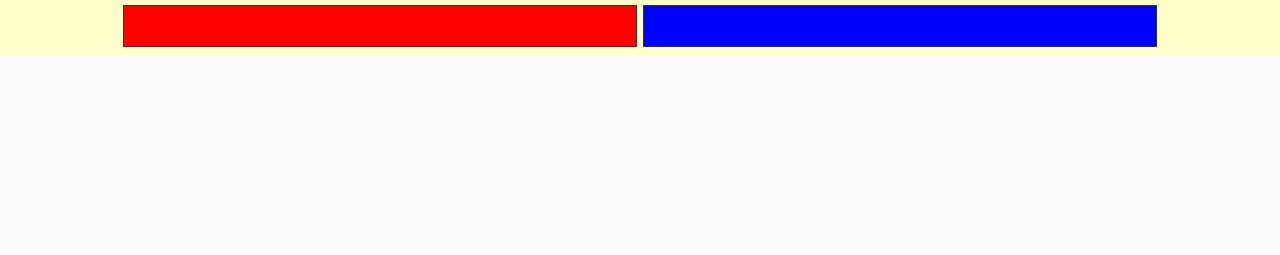
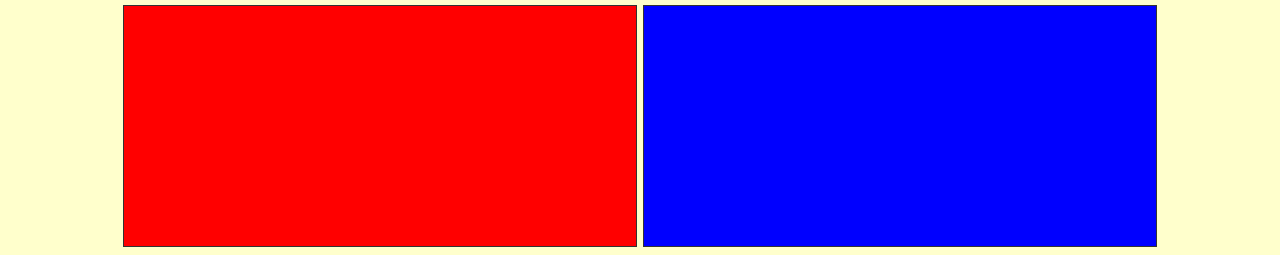
Before and after one commit to taro-s-y/grav, a plain HTML site: page index.html in a window 1280 px wide. Shown: the part 1010-1265 px from the top of the page. Before the commit the page ends 1065 px from the top, so only its background shows below. Drawn offline with nearby package versions, Linux system fonts and the light colour scheme.

Commit message:
Add files via upload

```diff
--- a/index.html
+++ b/index.html
@@ -130,11 +130,11 @@
 
             if( canvas1 && canvas1.getContext ){
                 canvas1.width = canvas1_width = browserWidth * 0.4;
-                canvas1.height = canvas1_height = browserHeight * 0.05;
+                canvas1.height = canvas1_height = browserHeight * 0.3;
             }
             if( canvas2 && canvas2.getContext ){
                 canvas2.width = canvas2_width = browserWidth * 0.4;
-                canvas2.height = canvas2_height = browserHeight * 0.05;
+                canvas2.height = canvas2_height = browserHeight * 0.3;
             }
         }
 
```
